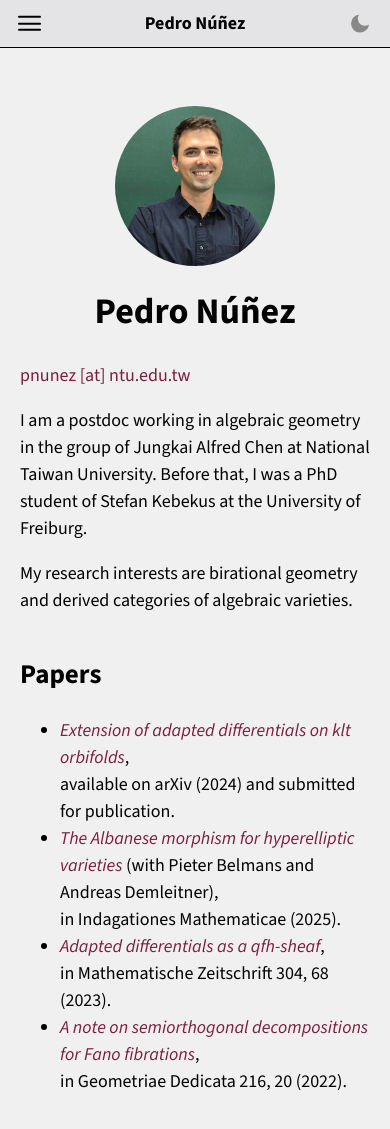
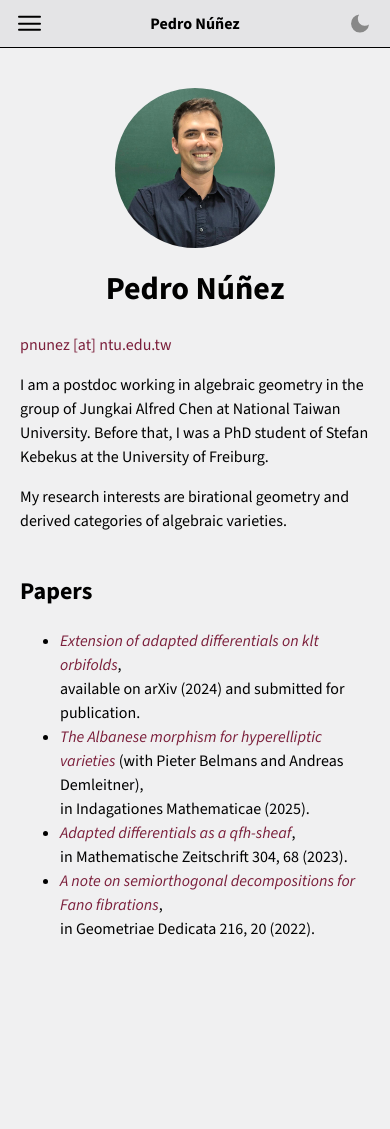
Before and after one commit to pedro-nunez/pedro-nunez.github.io, a Jekyll site: the page built from index.md, in a window 390 px wide and 1137 px high. Shown: the top 1129 px of the window. Built offline with Jekyll 4.4.1, drawn with Linux system fonts in a browser that asks for light colours.

Commit message:
Reduce mobile top spacing further and drop mobile font to 16px
.page-wrap's extra clearance above the topbar (4rem, vs the topbar's
own 3rem) trimmed to 3.5rem, and .page-content's top/bottom padding
from 1.5rem to 1rem -- brings the topbar-to-title gap down to 24px
(from 40px), measured the same way as the previous pass.

Also scopes body's font-size back down to 1rem (16px) on mobile,
overriding the 18px chosen for desktop -- reads better at typical
phone viewing distance/density.

```diff
--- a/assets/css/main.css
+++ b/assets/css/main.css
@@ -288,13 +288,19 @@ h2 {
 }
 
 @media (max-width: 768px) {
+  /* Smaller than desktop's 18px -- reads better at typical phone
+     viewing distance/density than the size chosen for desktop. */
+  body {
+    font-size: 1rem;
+  }
+
   .page-wrap {
     margin-left: 0;
-    padding-top: 4rem;
+    padding-top: 3.5rem;
   }
 
   .page-content {
-    padding: 1.5rem 1.25rem;
+    padding: 1rem 1.25rem;
   }
 
   /* h1's own default browser margin-top is redundant on top of
```
